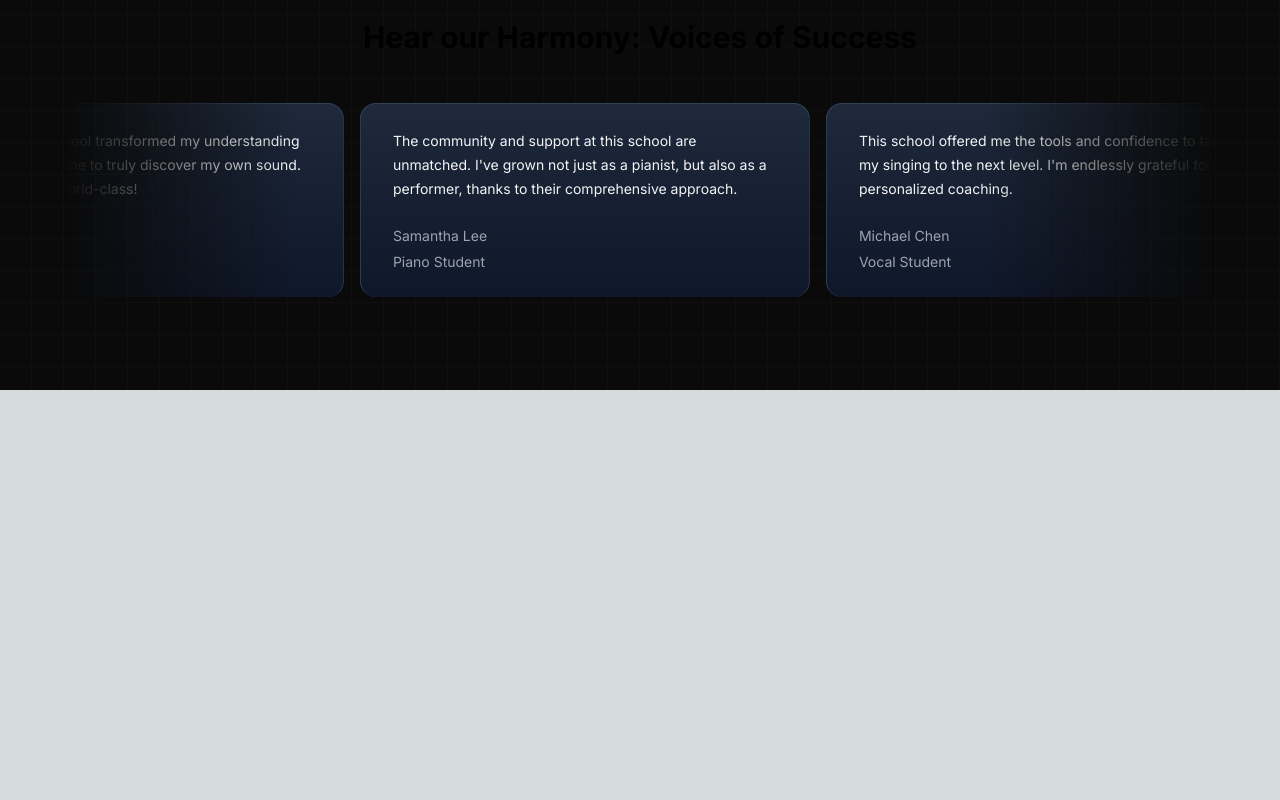
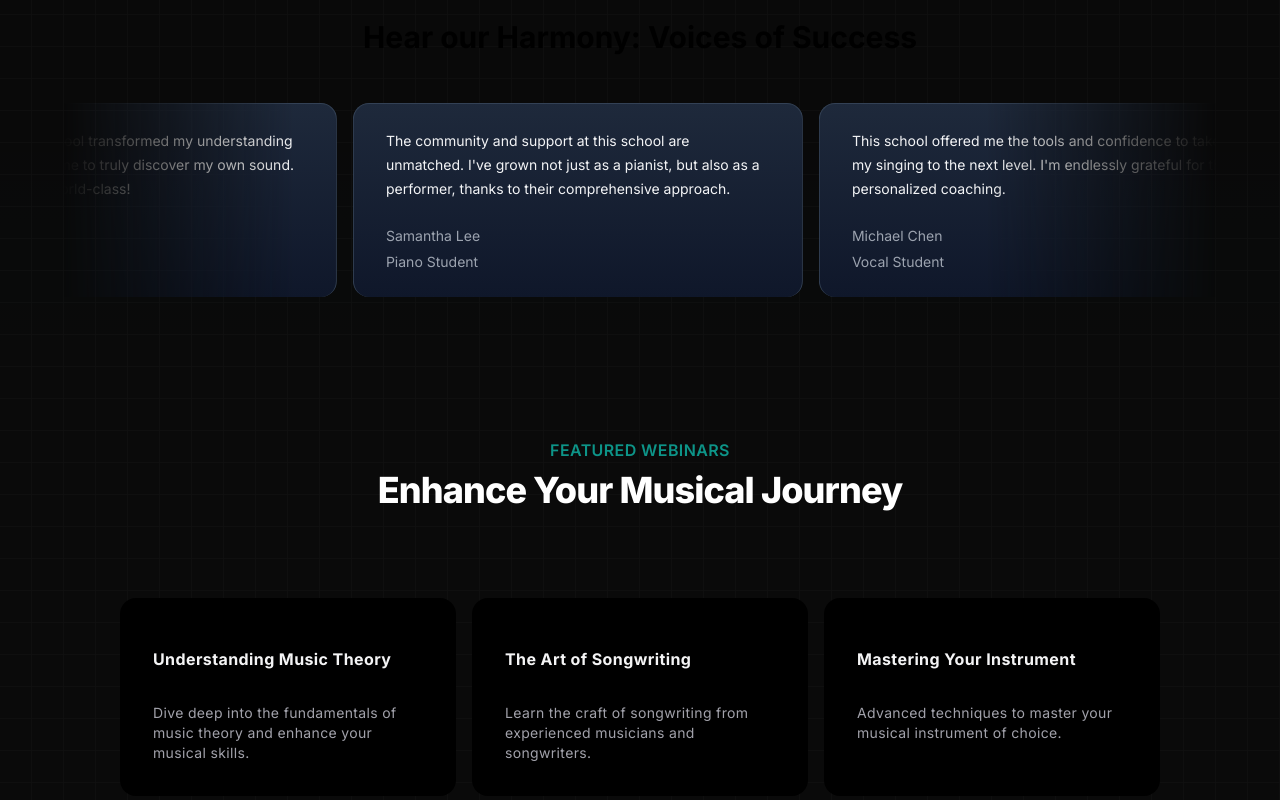
Before and after one commit to varundwt/Swar-Academy-App, a Next.js app: page / in a window 1280 px wide. Shown: the part 1970-2770 px from the top of the page. Before the commit the page ends 2360 px from the top, so only its background shows below. Built offline with nearby package versions, Linux system fonts and the light colour scheme.

Commit message:
"Added Upcoming Webinars Component"

```diff
--- a/src/app/page.tsx
+++ b/src/app/page.tsx
@@ -2,6 +2,7 @@
 import HeroSection from "@/components/HeroSection";
 import MusicSchoolTestimonialCards from "@/components/MusicSchoolTestimonialCards";
 import WhyChooseUs from "@/components/ui/WhyChooseUs";
+import UpcomingWebinars from "@/components/UpcomingWebinars";
 
 export default function Home() {
   return (
@@ -10,6 +11,7 @@
       <FeaturedSection/>
       <WhyChooseUs/>
       <MusicSchoolTestimonialCards/>
+      <UpcomingWebinars/>
       </main>
   );
 }
--- /dev/null
+++ b/src/components/UpcomingWebinars.tsx
@@ -0,0 +1,78 @@
+"use client"
+import Link from "next/link"
+import { HoverEffect } from "./ui/card-hover-effect";
+
+function UpcomingWebinars() {
+
+    const featuredWebinars = [
+        {
+          title: 'Understanding Music Theory',
+          description:
+            'Dive deep into the fundamentals of music theory and enhance your musical skills.',
+          slug: 'understanding-music-theory',
+          isFeatured: true,
+        },
+        {
+          title: 'The Art of Songwriting',
+          description:
+            'Learn the craft of songwriting from experienced musicians and songwriters.',
+          slug: 'the-art-of-songwriting',
+          isFeatured: true,
+        },
+        {
+          title: 'Mastering Your Instrument',
+          description:
+            'Advanced techniques to master your musical instrument of choice.',
+          slug: 'mastering-your-instrument',
+          isFeatured: true,
+        },
+        {
+          title: 'Music Production Essentials',
+          description:
+            'Get started with music production with this comprehensive overview.',
+          slug: 'music-production-essentials',
+          isFeatured: true,
+        },
+        // Added two more webinars
+        {
+          title: 'Live Performance Techniques',
+          description:
+            'Enhance your live performance skills with expert tips and strategies.',
+          slug: 'live-performance-techniques',
+          isFeatured: true,
+        },
+        {
+          title: 'Digital Music Marketing',
+          description:
+            'Learn how to promote your music effectively in the digital age.',
+          slug: 'digital-music-marketing',
+          isFeatured: true,
+        },
+      ];
+
+  return (
+    <div className="p-12 bg-grey-900">
+        <div className="max-w-7xl mx-auto px-4 sm:px-6">
+            <div className="text-center">
+                <h2 className="text-base text-teal-600 font-semibold tracking-wide uppercase">FEATURED WEBINARS</h2>
+                <p className="mt-2 text-3xl leading-8 font-extrabold tracking-tight text-white sm:text-4xl">Enhance Your Musical Journey</p>
+            </div>
+            <div className="m-10">
+                <HoverEffect items={featuredWebinars.map(webinar=>(
+                    {
+                        title: webinar.title,
+                        description: webinar.description,
+                        link: "/"
+                    }
+                ))}/>
+            </div>
+            <div className="m-10 text-center">
+                <Link href={"/"} className="px-4 py-2 rounded border border-neutral-600 text-neutral-700 bg-white hover:bg-grey-100 transition duration-200">View all Webinars
+                </Link>
+            </div>
+        </div>
+    </div>
+  )
+}
+
+export default UpcomingWebinars
--- /dev/null
+++ b/src/components/ui/card-hover-effect.tsx
@@ -0,0 +1,111 @@
+import { cn } from "@/utils/cn";
+import { AnimatePresence, motion } from "framer-motion";
+import Link from "next/link";
+import { useState } from "react";
+
+export const HoverEffect = ({
+  items,
+  className,
+}: {
+  items: {
+    title: string;
+    description: string;
+    link: string;
+  }[];
+  className?: string;
+}) => {
+  let [hoveredIndex, setHoveredIndex] = useState<number | null>(null);
+
+  return (
+    <div
+      className={cn(
+        "grid grid-cols-1 md:grid-cols-2  lg:grid-cols-3  py-10",
+        className
+      )}
+    >
+      {items.map((item, idx) => (
+        <Link
+          href={item?.link}
+          key={item?.link}
+          className="relative group  block p-2 h-full w-full"
+          onMouseEnter={() => setHoveredIndex(idx)}
+          onMouseLeave={() => setHoveredIndex(null)}
+        >
+          <AnimatePresence>
+            {hoveredIndex === idx && (
+              <motion.span
+                className="absolute inset-0 h-full w-full bg-neutral-200 dark:bg-slate-800/[0.8] block  rounded-3xl"
+                layoutId="hoverBackground"
+                initial={{ opacity: 0 }}
+                animate={{
+                  opacity: 1,
+                  transition: { duration: 0.15 },
+                }}
+                exit={{
+                  opacity: 0,
+                  transition: { duration: 0.15, delay: 0.2 },
+                }}
+              />
+            )}
+          </AnimatePresence>
+          <Card>
+            <CardTitle>{item.title}</CardTitle>
+            <CardDescription>{item.description}</CardDescription>
+          </Card>
+        </Link>
+      ))}
+    </div>
+  );
+};
+
+export const Card = ({
+  className,
+  children,
+}: {
+  className?: string;
+  children: React.ReactNode;
+}) => {
+  return (
+    <div
+      className={cn(
+        "rounded-2xl h-full w-full p-4 overflow-hidden bg-black border border-transparent dark:border-white/[0.2] group-hover:border-slate-700 relative z-20",
+        className
+      )}
+    >
+      <div className="relative z-50">
+        <div className="p-4">{children}</div>
+      </div>
+    </div>
+  );
+};
+export const CardTitle = ({
+  className,
+  children,
+}: {
+  className?: string;
+  children: React.ReactNode;
+}) => {
+  return (
+    <h4 className={cn("text-zinc-100 font-bold tracking-wide mt-4", className)}>
+      {children}
+    </h4>
+  );
+};
+export const CardDescription = ({
+  className,
+  children,
+}: {
+  className?: string;
+  children: React.ReactNode;
+}) => {
+  return (
+    <p
+      className={cn(
+        "mt-8 text-zinc-400 tracking-wide leading-relaxed text-sm",
+        className
+      )}
+    >
+      {children}
+    </p>
+  );
+};
```
